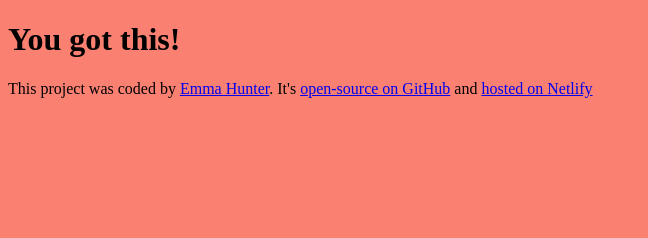
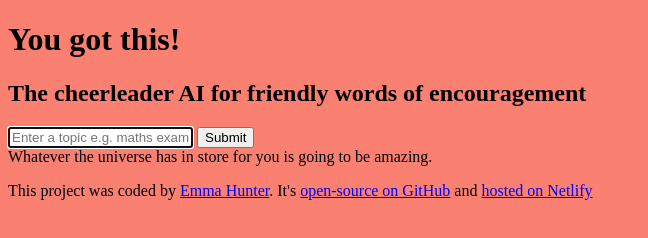
Before and after one commit to emma-hunter-code/cheerleader-ai, a plain HTML site: page index.html in a window 1280 px wide. Shown: the whole page, without its empty margins (0-648 px from the left). Drawn offline with nearby package versions, Linux system fonts and the light colour scheme.

Commit message:
Added HTML

```diff
--- a/index.html
+++ b/index.html
@@ -8,7 +8,25 @@
     <title>Cheerleader</title>
   </head>
   <body>
-    <h1>You got this!</h1>
+    <header>
+      <h1>You got this!</h1>
+      <h2>The cheerleader AI for friendly words of encouragement</h2>
+    </header>
+    <main>
+      <form>
+        <input
+          type="text"
+          placeholder="Enter a topic e.g. maths exam, first date"
+          autofocus
+          required
+          autocomplete="off"
+        />
+        <input type="submit" />
+      </form>
+      <div id="quote">
+        Whatever the universe has in store for you is going to be amazing.
+      </div>
+    </main>
     <footer class="signature">
       <p>
         This project was coded by
```
